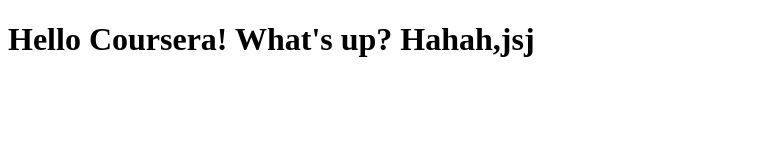
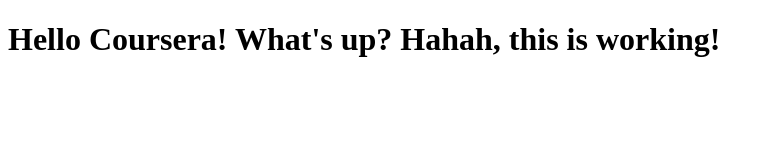
Before and after one commit to rafc89/courseratest, a plain HTML site: page site/index.html in a window 1280 px wide. Shown: the whole page, without its empty margins (0-773 px from the left). Drawn offline with Linux system fonts and the light colour scheme.

Commit message:
New code remotely

```diff
--- a/site/index.html
+++ b/site/index.html
@@ -4,7 +4,7 @@
 	<title>Hello Coursera!</title>
 </head>
 <body>
-<h1>Hello Coursera! What's up? Hahah,jsj</h1>
+<h1>Hello Coursera! What's up? Hahah, this is working!</h1>
 
 </body>
 </html>
```
